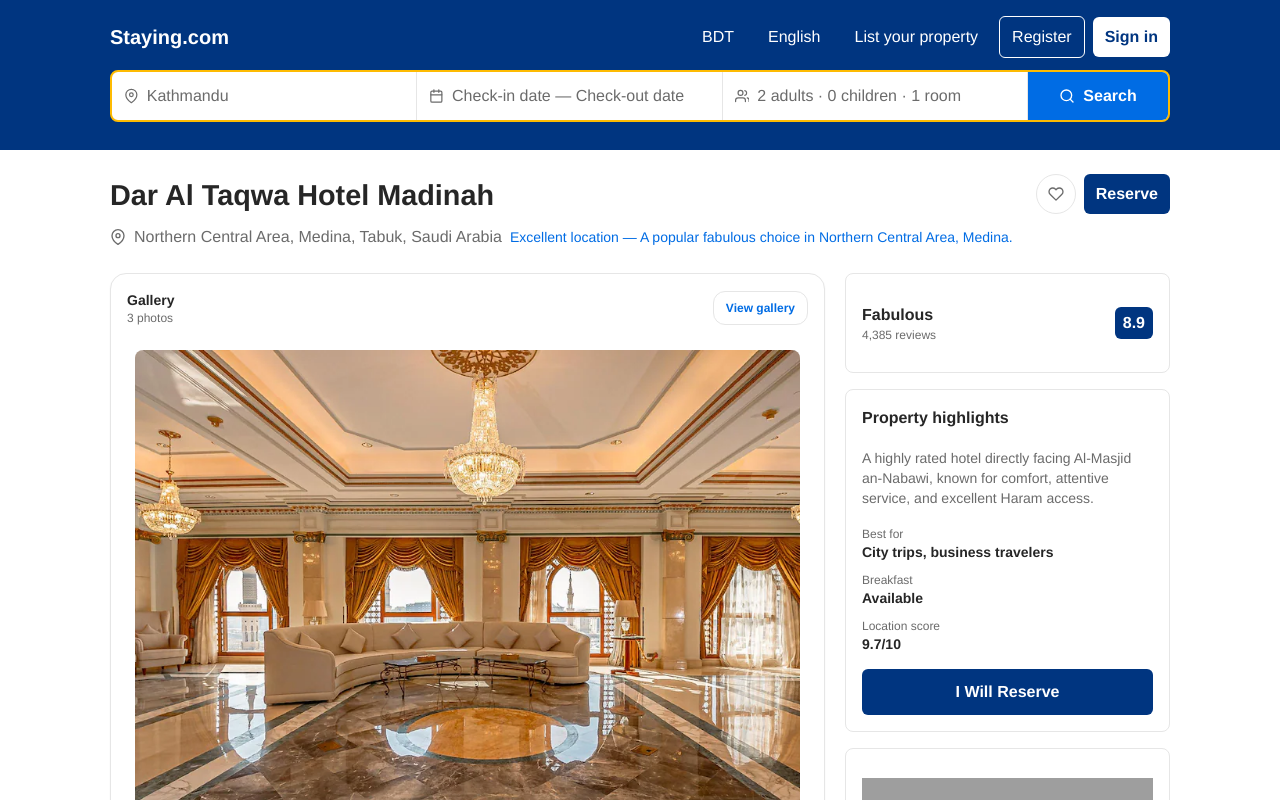
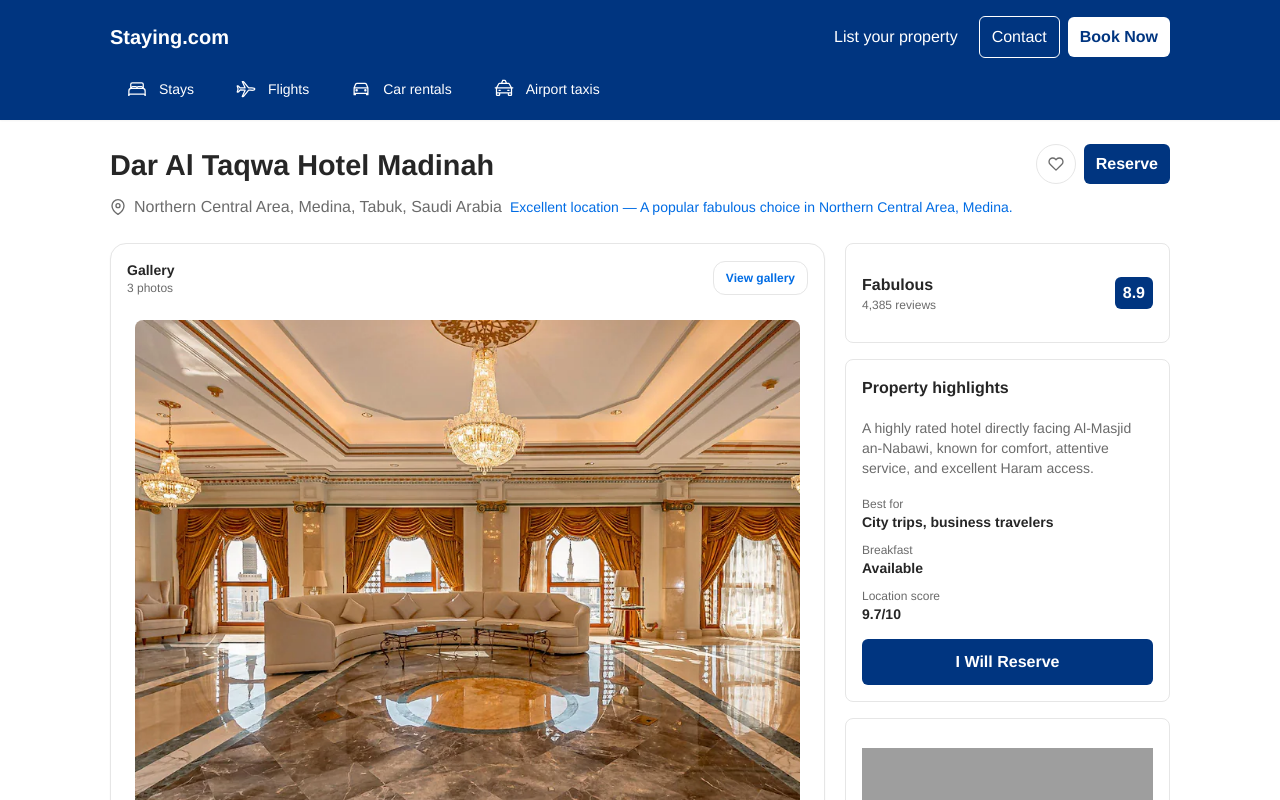
Before and after one commit to oxsabbir/staying, a Next.js app: page /rooms/dar-al-taqwa-madinah in a window 1280 px wide. Shown: the top 800 px of the page. Built offline with nearby package versions, Linux system fonts and the light colour scheme; grey boxes are pictures that could not be loaded.

Commit message:
add about page and more

```diff
--- a/app/rooms/[slug]/page.jsx
+++ b/app/rooms/[slug]/page.jsx
@@ -16,6 +16,7 @@ import SiteFooter from "../../components/home/SiteFooter";
 import Wishlist from "../../components/shared/Wishlist";
 import { HeroSearch } from "../../components/home";
 import { useSearchContext } from "../../context/SearchContext";
+import HeaderNav from "../../components/home/HeaderNav";
 
 export default function RoomDetailsPage() {
   const paramsResult = useParams();
@@ -75,57 +76,7 @@ export default function RoomDetailsPage() {
 
   return (
     <div className="min-h-screen bg-bg text-text">
-      <header className="bg-primary text-white pt-4 pb-3">
-        <div className="container flex items-center justify-between gap-5 pb-3">
-          <div className="text-xl font-bold">Staying.com</div>
-          <div className="flex flex-wrap items-center gap-2">
-            <button className="rounded-xs border border-transparent px-3 py-2 text-white">
-              BDT
-            </button>
-            <button className="rounded-xs border border-transparent px-3 py-2 text-white">
-              English
-            </button>
-            <button className="rounded-xs border border-transparent px-3 py-2 text-white">
-              List your property
-            </button>
-            <button className="rounded-xs border border-white px-3 py-2 text-white">
-              Register
-            </button>
-            <button className="rounded-xs bg-white px-3 py-2 font-semibold text-primary">
-              Sign in
-            </button>
-          </div>
-        </div>
-        <div className="container pb-4">
-          <div className="grid grid-cols-[repeat(3,minmax(180px,1fr))_140px] overflow-hidden rounded-sm border-2 border-accent bg-white max-[960px]:grid-cols-1">
-            <div className="flex items-center gap-2 border-r border-border p-3 text-muted max-[960px]:border-b max-[960px]:border-r-0">
-              <FiMapPin />
-              <input
-                className="w-full text-text placeholder:text-muted"
-                placeholder="Kathmandu"
-              />
-            </div>
-            <div className="flex items-center gap-2 border-r border-border p-3 text-muted max-[960px]:border-b max-[960px]:border-r-0">
-              <FiCalendar />
-              <input
-                className="w-full text-text placeholder:text-muted"
-                placeholder="Check-in date — Check-out date"
-              />
-            </div>
-            <div className="flex items-center gap-2 border-r border-border p-3 text-muted max-[960px]:border-b max-[960px]:border-r-0">
-              <FiUsers />
-              <input
-                className="w-full text-text placeholder:text-muted"
-                placeholder="2 adults · 0 children · 1 room"
-              />
-            </div>
-            <button className="flex items-center justify-center gap-2 bg-link font-semibold text-white max-[960px]:p-3">
-              <FiSearch />
-              Search
-            </button>
-          </div>
-        </div>
-      </header>
+      <HeaderNav />
 
       <main className="bg-bg pb-10">
         <section className="container flex flex-col justify-between gap-4 py-6 md:flex-row md:items-start">
```
